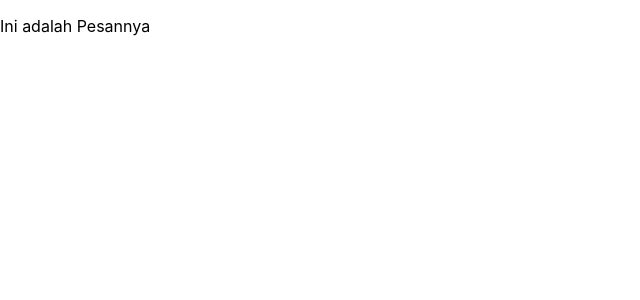
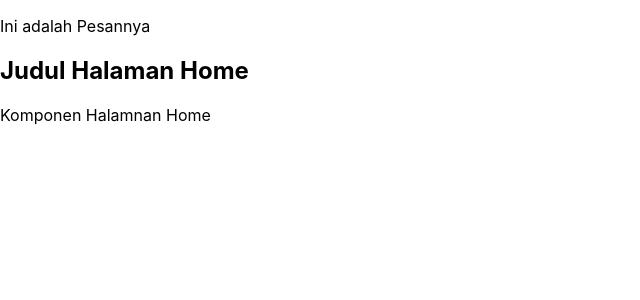
Before and after one commit to Zulharmin-192113301/Pertemuan5, a React (Create React App) app: page / in a window 1280 px wide. Shown: the top 300 px of the page, without its empty margins (0-640 px from the left). Built offline with nearby package versions, Linux system fonts and the light colour scheme.

Commit message:
Latihan 5.3 - render komponen home

```diff
--- a/src/App.js
+++ b/src/App.js
@@ -1,9 +1,11 @@
+
 import React, { Component } from 'react';
 import './App.css';
 import logo from './logo.svg';
+import Home from './views/Home/Home';
 
 function Pesan() {
-   return <p>Ini adalah Pesannya</p>
+  return <p>Ini adalah Pesannya</p>
 }
 
 class App extends Component {
@@ -11,6 +13,7 @@ class App extends Component {
     return (
       <div>
         <Pesan/>
+        <Home />
       </div>
     )
   }
--- /dev/null
+++ b/src/views/Home/Home.js
@@ -0,0 +1,14 @@
+import React from 'react';
+
+export default class Home extends React.Component{
+    render(){
+        return (
+          <div>
+            <h2>Judul Halaman Home</h2>
+            <p>Komponen Halamnan Home</p>
+          </div>
+        )
+      }
+
+
+}
```
